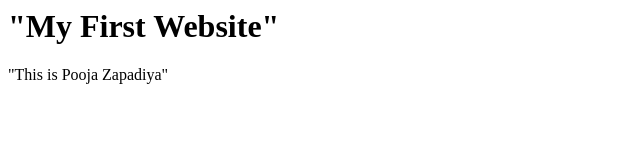
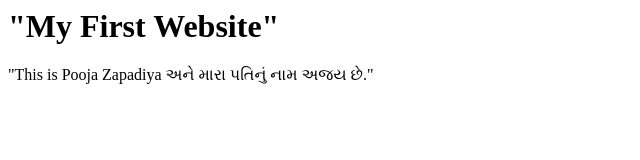
Before and after one commit to poojay126z/MyFirstWebsite, a plain HTML site: page index.html in a window 1280 px wide. Shown: the whole page, without its empty margins (0-640 px from the left). Drawn offline with Linux system fonts and the light colour scheme.

Commit message:
Update index.html
Added my Husband name.

```diff
--- a/index.html
+++ b/index.html
@@ -3,5 +3,5 @@
 </head>
 <body>
   <h1>"My First Website"</h1>
-  <p>"This is Pooja Zapadiya"</p>
+  <p>"This is Pooja Zapadiya અને મારા પતિનું નામ અજય છે."</p>
 </body>
```
